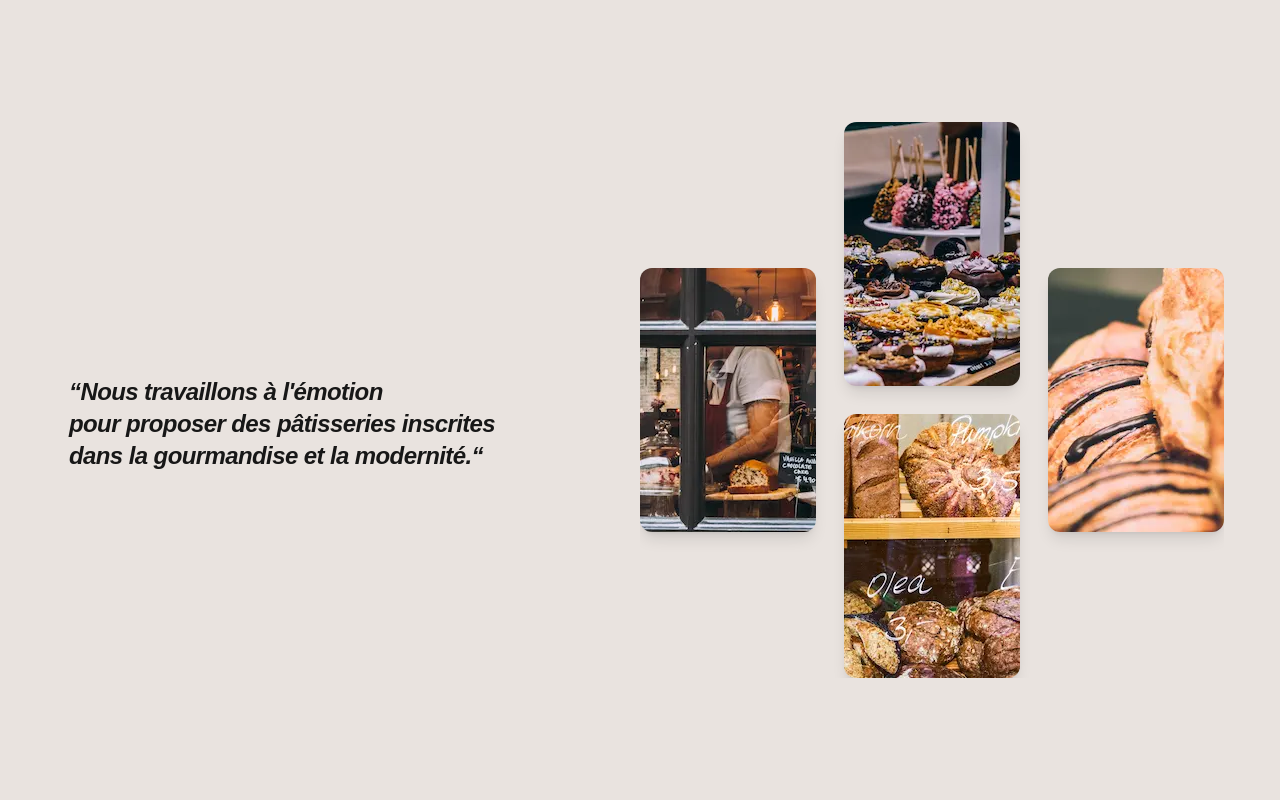
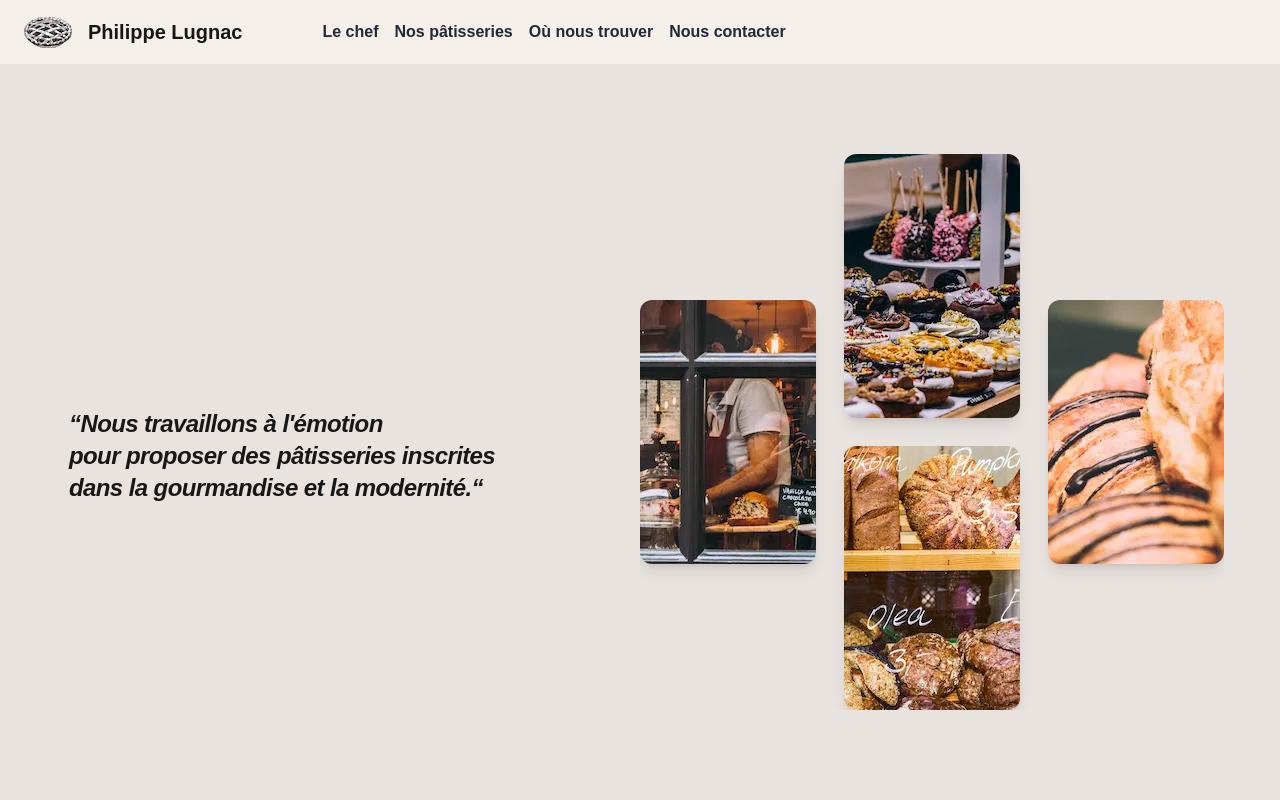
Before and after one commit to kgtrey1/m-eco-902, a Next.js app: page / in a window 1280 px wide. Shown: the top 800 px of the page. Built offline with nearby package versions, Linux system fonts and the light colour scheme.

Commit message:
add: navbar

```diff
--- a/src/app/globals.css
+++ b/src/app/globals.css
@@ -5,6 +5,10 @@
 :root {
   --background: #ffffff;
   --foreground: #171717;
+}
+
+.font-script {
+    font-family: "Lucida Handwriting", cursive, sans-serif;
 }
 
 body {
--- a/src/app/page.tsx
+++ b/src/app/page.tsx
@@ -6,12 +6,13 @@ import Location from '@/components/ui/location'
 import ContactForm from '@/components/ui/contact-form'
 import PressSection from '@/components/ui/press'
 import Footer from '@/components/ui/footer'
+import Navbar from '@/components/ui/nav'
 
 export default function Page() {
     return (
         <main>
             <div className="md:h-screen w-full isolate overflow-hidden flex flex-col">
-                { /* insert header here */ }
+                <Navbar />
                 <NewHero/>
             </div>
             <Biography />
--- a/src/components/ui/biography.tsx
+++ b/src/components/ui/biography.tsx
@@ -2,7 +2,7 @@ import Image from 'next/image'
 
 export default function Biography() {
     return (
-        <section id="chief" className="relative z-10 py-20 bg-bg-chief">
+        <section id="about" className="relative z-10 py-20 bg-bg-chief">
             <div className="mx-auto flex max-w-7xl flex-col items-center gap-x-8 gap-y-10 px-6 sm:gap-y-8 lg:px-8 xl:flex-row xl:items-stretch">
                 <div className="w-full max-w-2xl xl:w-96 xl:flex-none">
                     <div className="relative aspect-[2/1] h-full md:-mx-8 xl:mx-0 xl:aspect-auto">
--- a/src/components/ui/contact-form.tsx
+++ b/src/components/ui/contact-form.tsx
@@ -1,6 +1,6 @@
 export default function ContactForm() {
     return (
-        <section className="flex w-full bg-bg-chief lg:px-16 px-6 py-20">
+        <section id="contact" className="flex w-full bg-bg-chief lg:px-16 px-6 py-20">
             <div className="max-w-xl">
                 <h2 className="text-3xl font-bold mb-4">Nous contacter</h2>
                 <p className="text-lg my-6">
--- a/src/components/ui/location.tsx
+++ b/src/components/ui/location.tsx
@@ -3,7 +3,7 @@ import Link from 'next/link'
 
 export default function Location() {
     return (
-        <section id="location" className="bg-pastry lg:px-12 mx-6 py-20">
+        <section id="where-to-find-us" className="bg-pastry lg:px-12 mx-6 py-20">
             <h2 className="text-3xl font-bold mb-14">Où nous trouver ?</h2>
             <div className="bg-red flex flex-col md:flex-row md:items-center gap-x-12">
                 <Link href="https://www.google.com/maps/d/edit?mid=1vKVot-fGu49zwWXLGjHofY5K5h1QZcY&usp=sharing" target="_blank">
--- /dev/null
+++ b/src/components/ui/nav.mobile.tsx
@@ -0,0 +1,64 @@
+'use client'
+
+import Link from 'next/link';
+import { Fragment, useState } from 'react'
+
+export default function MobileNav() {
+    const [isOpen, setIsOpen] = useState(false);
+
+    return (
+        <Fragment>
+            <div className="md:hidden">
+                <button
+                    onClick={() => setIsOpen(!isOpen)}
+                    className="text-gray-800 hover:text-gray-600 focus:outline-none"
+                >
+                    <svg
+                        className="h-6 w-6"
+                        xmlns="http://www.w3.org/2000/svg"
+                        fill="none"
+                        viewBox="0 0 24 24"
+                        stroke="currentColor"
+                    >
+                        <path
+                            strokeLinecap="round"
+                            strokeLinejoin="round"
+                            strokeWidth={2}
+                            d="M4 6h16M4 12h16m-7 6h7"
+                        />
+                    </svg>
+                </button>
+            </div>
+            {isOpen && (
+                <div className="md:hidden bg-bg-chief shadow-lg absolute w-full top-[64px] left-0">
+                    <div className=" pt-2 pb-3 space-y-1">
+                        <Link
+                            href="#about"
+                            className="block text-gray-800 hover:bg-pastry px-3 py-2"
+                        >
+                            Le chef
+                        </Link>
+                        <Link
+                            href="#products"
+                            className="block text-gray-800 hover:bg-pastry px-3 py-2"
+                        >
+                            Nos pâtisseries
+                        </Link>
+                        <Link
+                            href="#where-to-find-us"
+                            className="block text-gray-800 hover:bg-pastry px-3 py-2"
+                        >
+                            Où nous trouver
+                        </Link>
+                        <Link
+                            href="#contact"
+                            className="block text-gray-800 hover:bg-pastry px-3 py-2"
+                        >
+                            Nous contacter
+                        </Link>
+                    </div>
+                </div>
+            )}
+        </Fragment>
+    )
+}
--- /dev/null
+++ b/src/components/ui/nav.tsx
@@ -0,0 +1,40 @@
+import Link from 'next/link'
+import Image from 'next/image'
+import MobileNav from '@/components/ui/nav.mobile'
+
+export default function Navbar() {
+    return (
+        <header className="bg-bg-chief shadow-xs w-full">
+            <nav className="max-w-7xl mx-auto px-4 sm:px-6 lg:px-6">
+                <div className="flex items-center md:justify-start justify-between h-16">
+                    <div className="flex-shrink-0 flex items-center space-x-4">
+                        <Link href="/">
+                            <Image
+                                width={48}
+                                height={31}
+                                src="/logo.webp"
+                                alt="Logo"
+                            />
+                        </Link>
+                        <p className="font-script text-xl font-bold">Philippe Lugnac</p>
+                    </div>
+                    <div className="hidden md:flex space-x-4 lg:ml-20 ml-10 font-semibold">
+                        <Link href="#about" className="text-gray-800 hover:text-gray-600">
+                            Le chef
+                        </Link>
+                        <Link href="#products" className="text-gray-800 hover:text-gray-600">
+                            Nos pâtisseries
+                        </Link>
+                        <Link href="#where-to-find-us" className="text-gray-800 hover:text-gray-600">
+                            Où nous trouver
+                        </Link>
+                        <Link href="#contact" className="text-gray-800 hover:text-gray-600">
+                            Nous contacter
+                        </Link>
+                    </div>
+                    <MobileNav />
+                </div>
+            </nav>
+        </header>
+    )
+}
```
Also changed, not shown: public/logo.webp (added).
